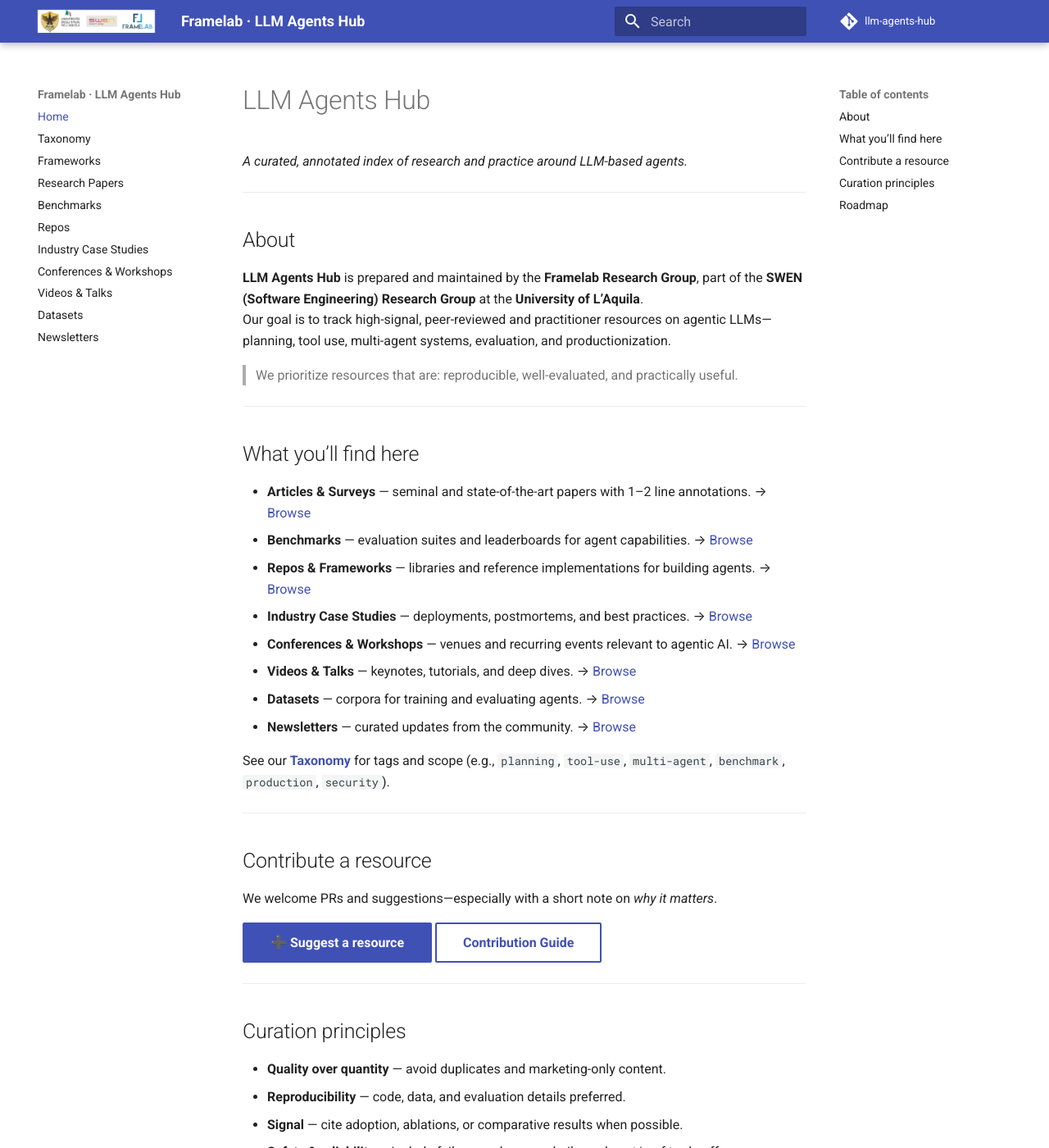
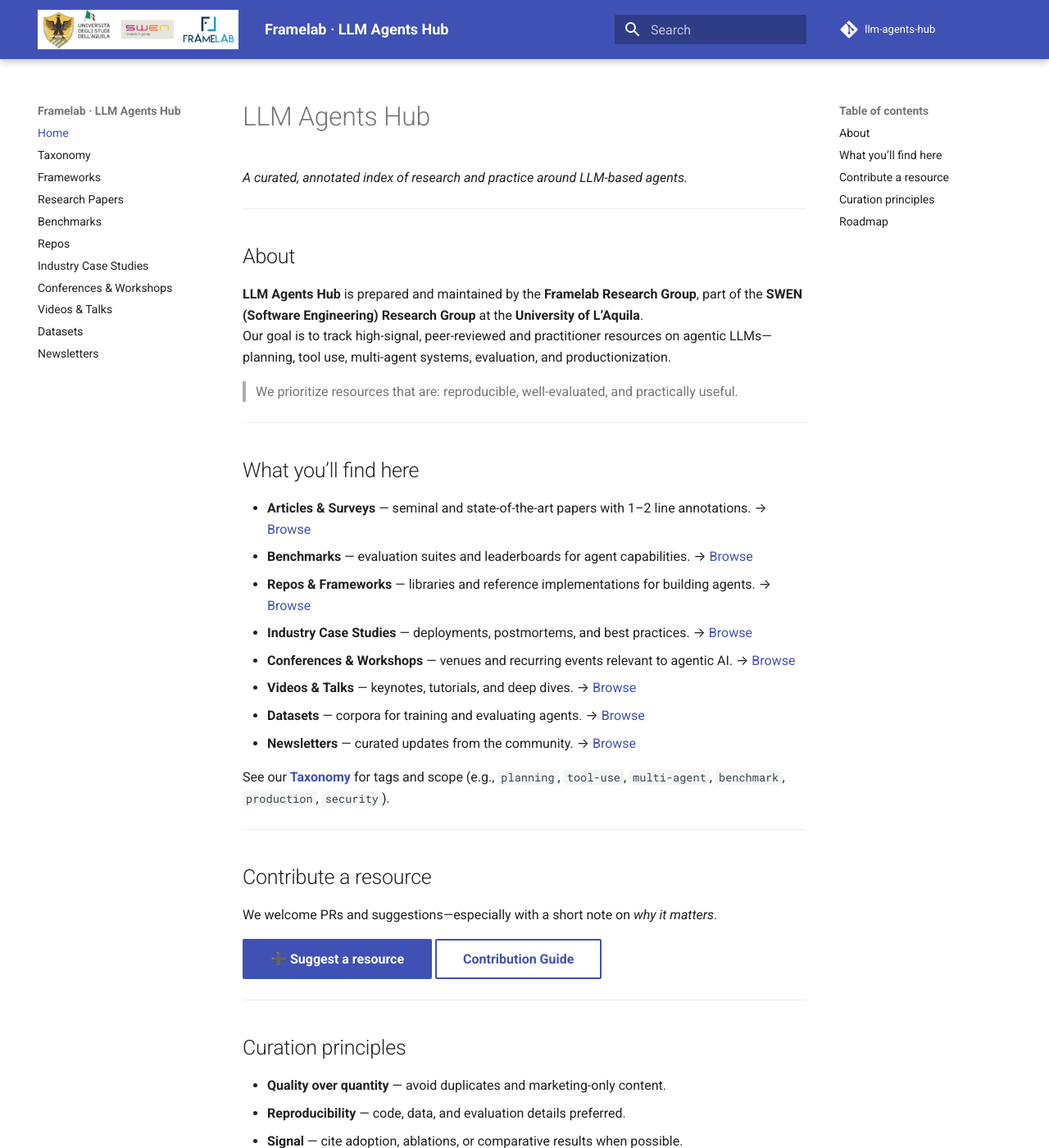
Before and after one commit to framelab-univaq/llm-agents-hub, an MkDocs documentation site: the page built from docs/index.md, in a window 1280 px wide and 1400 px high. Shown: the whole window at 82% size. Built offline with MkDocs 1.6.1 and Material for MkDocs 9.7.7, drawn with Linux system fonts in a browser that asks for light colours; comment, search, counter and statistics services are not loaded.

Commit message:
Update header.css

```diff
--- a/docs/assets/header.css
+++ b/docs/assets/header.css
@@ -1,9 +1,39 @@
+/* Bigger navbar logo (keeps aspect ratio) */
+.md-header__button.md-logo img {
+  height: 48px;      /* try 40–56px */
+  width: auto;       /* keep proportions */
+}
+
+/* Make the header a bit taller so the larger logo fits nicely */
+.md-header__inner { min-height: 64px; }
+
+/* Mobile: slightly smaller */
+@media (max-width: 600px) {
+  .md-header__button.md-logo img { height: 36px; }
+}
+
+/* Optional: dark-mode logo variant (put the file in docs/assets/) */
+@media (prefers-color-scheme: dark) {
+  .md-header__button.md-logo img {
+    /* only if you have this file */
+    /* content: url('header-logo1-dark.png'); */
+  }
+}
+
+
+
+
+
 /* Keep logo nicely sized in the header */
+/*
 .md-header__button.md-logo img { height: 28px; }
+*/
+/* Optional: swap to a dark version automatically (if you have one) */
 
-/* Optional: swap to a dark version automatically (if you have one) */
+/*
 @media (prefers-color-scheme: dark) {
   .md-header__button.md-logo img {
     content: url(header-logo-dark.png); /* put a dark logo file in docs/assets/ */
   }
 }
+*/
```
